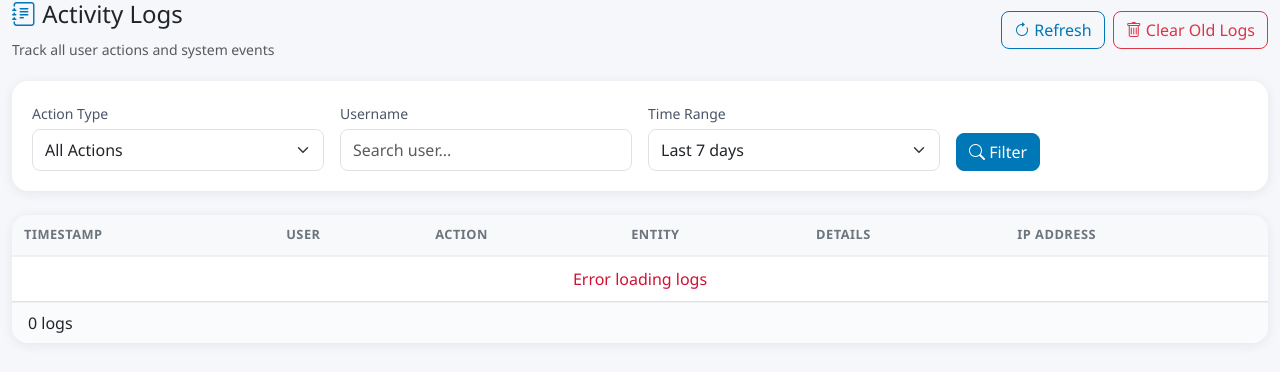
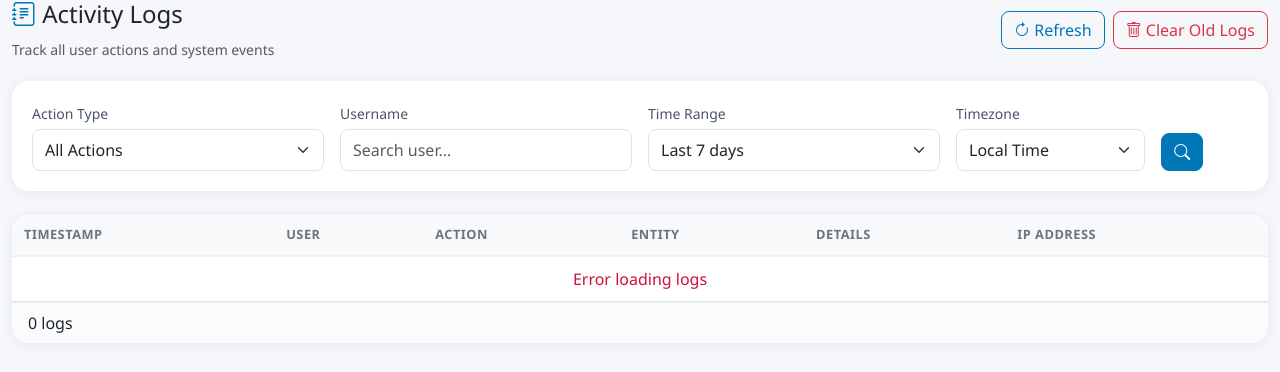
Before and after one commit to rishal1123/Vote-Council-Bussiness, a Python web app: template app/templates/admin/logs.html in a window 1280 px wide. Shown: the top 372 px of the page. Run offline with Jinja, Linux system fonts and the light colour scheme; the template is opened without the code that fills it, so the values that code supplies are empty.

Commit message:
Add Maldives timezone toggle, admin password reset, CSP fixes
- Activity logs: timezone dropdown (Local/Maldives UTC+5/UTC), persisted
  in localStorage, formats all timestamps in selected timezone
- Admin password reset: PUT /auth/users/{id}/password endpoint, reset
  button in users management page with modal dialog
- CSP: allow Cloudflare analytics scripts and CDN connect-src for SW

Co-Authored-By: Claude Opus 4.6 (1M context) <noreply@anthropic.com>

```diff
--- a/app/templates/admin/logs.html
+++ b/app/templates/admin/logs.html
@@ -50,9 +50,17 @@
                         <option value="90">Last 90 days</option>
                     </select>
                 </div>
-                <div class="col-md-3 d-flex align-items-end">
+                <div class="col-md-2">
+                    <label class="form-label">Timezone</label>
+                    <select class="form-select" id="tzFilter" onchange="saveTimezone(); loadLogs()">
+                        <option value="local">Local Time</option>
+                        <option value="Indian/Maldives">Maldives (UTC+5)</option>
+                        <option value="UTC">UTC</option>
+                    </select>
+                </div>
+                <div class="col-md-1 d-flex align-items-end">
                     <button type="button" class="btn btn-primary" onclick="loadLogs()">
-                        <i class="bi bi-search"></i> Filter
+                        <i class="bi bi-search"></i>
                     </button>
                 </div>
             </form>
@@ -99,7 +107,11 @@
 let currentPage = 0;
 const pageSize = 50;
 
-document.addEventListener('DOMContentLoaded', loadLogs);
+document.addEventListener('DOMContentLoaded', () => {
+    const savedTz = localStorage.getItem('votecouncil_log_tz');
+    if (savedTz) document.getElementById('tzFilter').value = savedTz;
+    loadLogs();
+});
 
 async function loadLogs() {
     const action = document.getElementById('actionFilter').value;
@@ -162,7 +174,19 @@ function getActionBadge(action) {
 
 function formatDateTime(dateStr) {
     const date = new Date(dateStr);
-    return date.toLocaleString();
+    const tz = document.getElementById('tzFilter').value;
+    if (tz === 'local') {
+        return date.toLocaleString();
+    }
+    return date.toLocaleString('en-GB', {
+        timeZone: tz,
+        year: 'numeric', month: '2-digit', day: '2-digit',
+        hour: '2-digit', minute: '2-digit', second: '2-digit', hour12: false
+    });
+}
+
+function saveTimezone() {
+    localStorage.setItem('votecouncil_log_tz', document.getElementById('tzFilter').value);
 }
 
 function renderPagination(total) {
```
